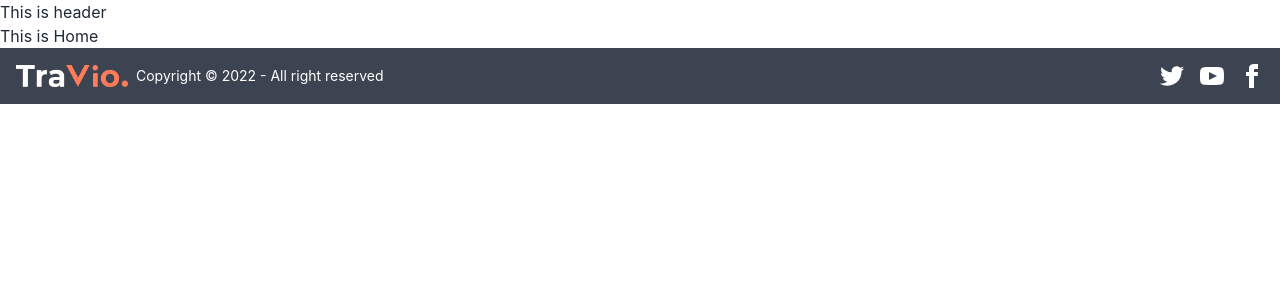
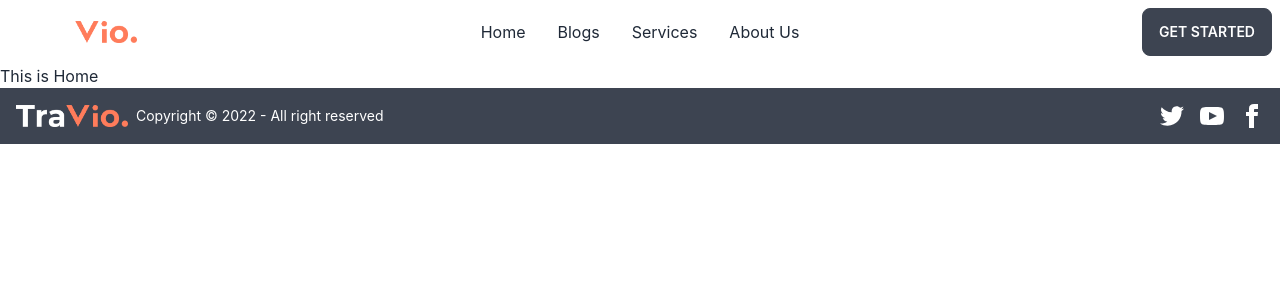
Before and after one commit to YasinSajeeb/Travio-Client, a React (Create React App) app: page / in a window 1280 px wide. Shown: the top 300 px of the page. Built offline with nearby package versions, Linux system fonts and the light colour scheme.

Commit message:
header part

```diff
--- a/src/Pages/Shared/Footer/Footer.js
+++ b/src/Pages/Shared/Footer/Footer.js
@@ -1,17 +1,18 @@
 import React from 'react';
+import { Link } from 'react-router-dom';
 import logo from '../../../asset/logo.png';
 const Footer = () => {
     return (
         <footer className="footer items-center p-4 bg-neutral text-neutral-content">
   <div className="items-center grid-flow-col">
-    <img src={logo} alt="" className='w-28'/>
+    <Link to='/'><img src={logo} alt="" className='w-20 lg:w-28'/></Link>
     <p>Copyright © 2022 - All right reserved</p>
   </div>
   <div className="grid-flow-col gap-4 md:place-self-center md:justify-self-end">
-    <a href='#'><svg xmlns="http://www.w3.org/2000/svg" width="24" height="24" viewBox="0 0 24 24" className="fill-current"><path d="M24 4.557c-.883.392-1.832.656-2.828.775 1.017-.609 1.798-1.574 2.165-2.724-.951.564-2.005.974-3.127 1.195-.897-.957-2.178-1.555-3.594-1.555-3.179 0-5.515 2.966-4.797 6.045-4.091-.205-7.719-2.165-10.148-5.144-1.29 2.213-.669 5.108 1.523 6.574-.806-.026-1.566-.247-2.229-.616-.054 2.281 1.581 4.415 3.949 4.89-.693.188-1.452.232-2.224.084.626 1.956 2.444 3.379 4.6 3.419-2.07 1.623-4.678 2.348-7.29 2.04 2.179 1.397 4.768 2.212 7.548 2.212 9.142 0 14.307-7.721 13.995-14.646.962-.695 1.797-1.562 2.457-2.549z"></path></svg>
+    <a href="/"><svg xmlns="http://www.w3.org/2000/svg" width="24" height="24" viewBox="0 0 24 24" className="fill-current"><path d="M24 4.557c-.883.392-1.832.656-2.828.775 1.017-.609 1.798-1.574 2.165-2.724-.951.564-2.005.974-3.127 1.195-.897-.957-2.178-1.555-3.594-1.555-3.179 0-5.515 2.966-4.797 6.045-4.091-.205-7.719-2.165-10.148-5.144-1.29 2.213-.669 5.108 1.523 6.574-.806-.026-1.566-.247-2.229-.616-.054 2.281 1.581 4.415 3.949 4.89-.693.188-1.452.232-2.224.084.626 1.956 2.444 3.379 4.6 3.419-2.07 1.623-4.678 2.348-7.29 2.04 2.179 1.397 4.768 2.212 7.548 2.212 9.142 0 14.307-7.721 13.995-14.646.962-.695 1.797-1.562 2.457-2.549z"></path></svg>
     </a>
-    <a href='#'><svg xmlns="http://www.w3.org/2000/svg" width="24" height="24" viewBox="0 0 24 24" className="fill-current"><path d="M19.615 3.184c-3.604-.246-11.631-.245-15.23 0-3.897.266-4.356 2.62-4.385 8.816.029 6.185.484 8.549 4.385 8.816 3.6.245 11.626.246 15.23 0 3.897-.266 4.356-2.62 4.385-8.816-.029-6.185-.484-8.549-4.385-8.816zm-10.615 12.816v-8l8 3.993-8 4.007z"></path></svg></a>
-    <a href='#'><svg xmlns="http://www.w3.org/2000/svg" width="24" height="24" viewBox="0 0 24 24" className="fill-current"><path d="M9 8h-3v4h3v12h5v-12h3.642l.358-4h-4v-1.667c0-.955.192-1.333 1.115-1.333h2.885v-5h-3.808c-3.596 0-5.192 1.583-5.192 4.615v3.385z"></path></svg></a>
+    <a href='/'><svg xmlns="http://www.w3.org/2000/svg" width="24" height="24" viewBox="0 0 24 24" className="fill-current"><path d="M19.615 3.184c-3.604-.246-11.631-.245-15.23 0-3.897.266-4.356 2.62-4.385 8.816.029 6.185.484 8.549 4.385 8.816 3.6.245 11.626.246 15.23 0 3.897-.266 4.356-2.62 4.385-8.816-.029-6.185-.484-8.549-4.385-8.816zm-10.615 12.816v-8l8 3.993-8 4.007z"></path></svg></a>
+    <a href='/'><svg xmlns="http://www.w3.org/2000/svg" width="24" height="24" viewBox="0 0 24 24" className="fill-current"><path d="M9 8h-3v4h3v12h5v-12h3.642l.358-4h-4v-1.667c0-.955.192-1.333 1.115-1.333h2.885v-5h-3.808c-3.596 0-5.192 1.583-5.192 4.615v3.385z"></path></svg></a>
   </div>
 </footer>
     );
--- a/src/Pages/Shared/Header/Header.js
+++ b/src/Pages/Shared/Header/Header.js
@@ -1,10 +1,40 @@
 import React from 'react';
+import { Link } from 'react-router-dom';
+import logo from '../../../asset/logo.png'
 
 const Header = () => {
+
+    const menuItems = <>
+    <li><Link to='/'>Home</Link></li>
+    <li><Link to='/blogs'>Blogs</Link></li>
+    <li><Link to='/services'>Services</Link></li>
+    <li><Link to='/about'>About Us</Link></li>
+    </>
+
     return (
-        <div>
-            <h3>This is header</h3>
-        </div>
+        <div className="navbar bg-base-100">
+  <div className="navbar-start">
+    <div className="dropdown">
+      <label tabIndex={0} className="btn btn-ghost lg:hidden">
+        <svg xmlns="http://www.w3.org/2000/svg" className="h-5 w-5" fill="none" viewBox="0 0 24 24" stroke="currentColor"><path strokeLinecap="round" strokeLinejoin="round" strokeWidth="2" d="M4 6h16M4 12h8m-8 6h16" /></svg>
+      </label>
+      <ul tabIndex={0} className="menu menu-compact dropdown-content mt-3 p-2 shadow bg-base-100 rounded-box w-52">
+        {menuItems}
+      </ul>
+    </div>
+    <Link to='/' className="btn btn-ghost normal-case text-xl">
+        <img src={logo} alt="" className='w-20 lg:w-28'/>
+    </Link>
+  </div>
+  <div className="navbar-center hidden lg:flex">
+    <ul className="menu menu-horizontal p-0">
+      {menuItems}
+    </ul>
+  </div>
+  <div className="navbar-end">
+    <a className="btn">Get started</a>
+  </div>
+</div>
     );
 };
 
```
